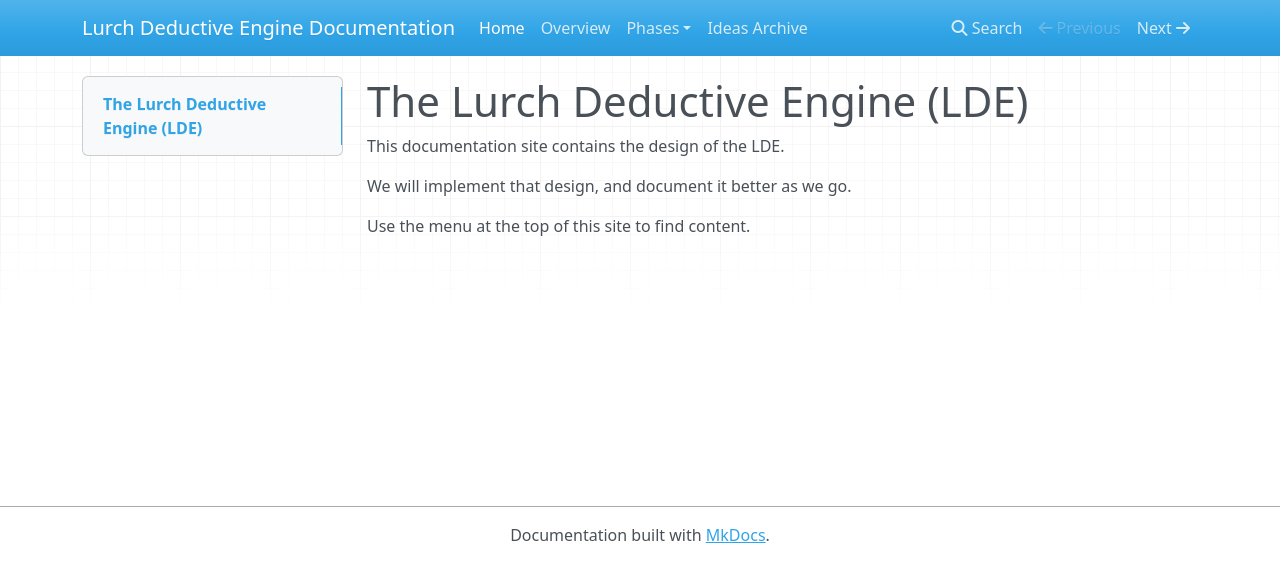
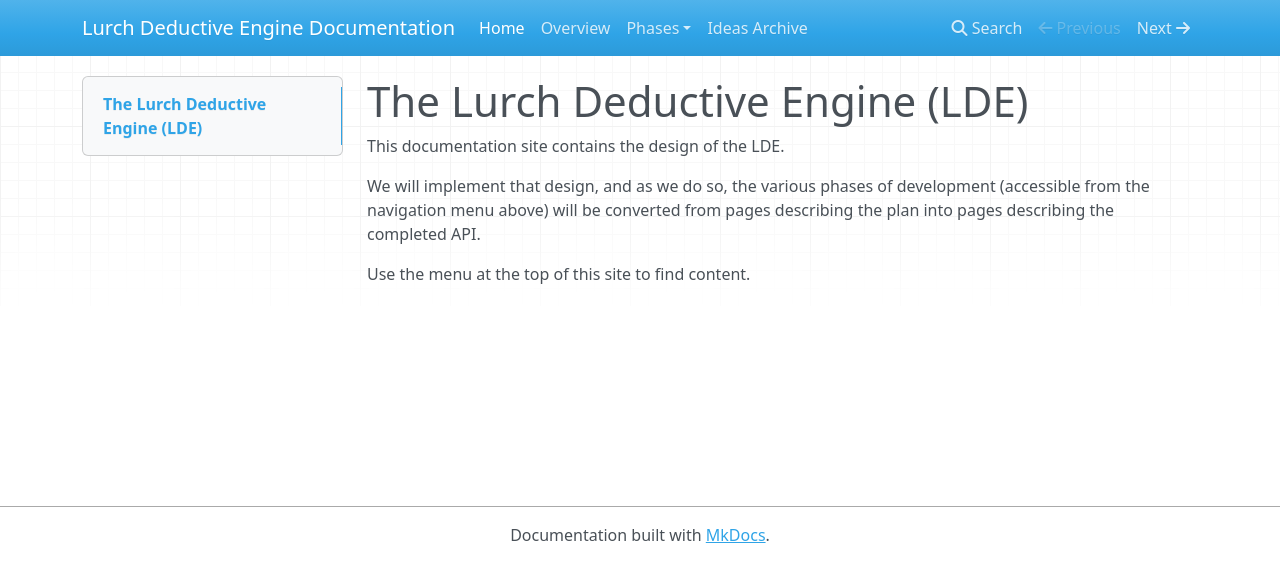
Before and after one commit to lurchmath/lde, an MkDocs documentation site: the page built from docs/index.md, in a window 1280 px wide. Shown: the top 582 px of the page. Built offline with MkDocs 1.6.1, drawn with Linux system fonts in a browser that asks for light colours; nearby versions of some CDN libraries; old or Windows-style settings are respelled for this version of MkDocs.

Commit message:
Tweaks to clarify docs

```diff
--- a/docs/index.md
+++ b/docs/index.md
@@ -3,6 +3,8 @@
 
 This documentation site contains the design of the LDE.
 
-We will implement that design, and document it better as we go.
+We will implement that design, and as we do so, the various phases of
+development (accessible from the navigation menu above) will be converted
+from pages describing the plan into pages describing the completed API.
 
 Use the menu at the top of this site to find content.
```
Also changed, not shown: docs/overview.md (+4 -1 lines).
